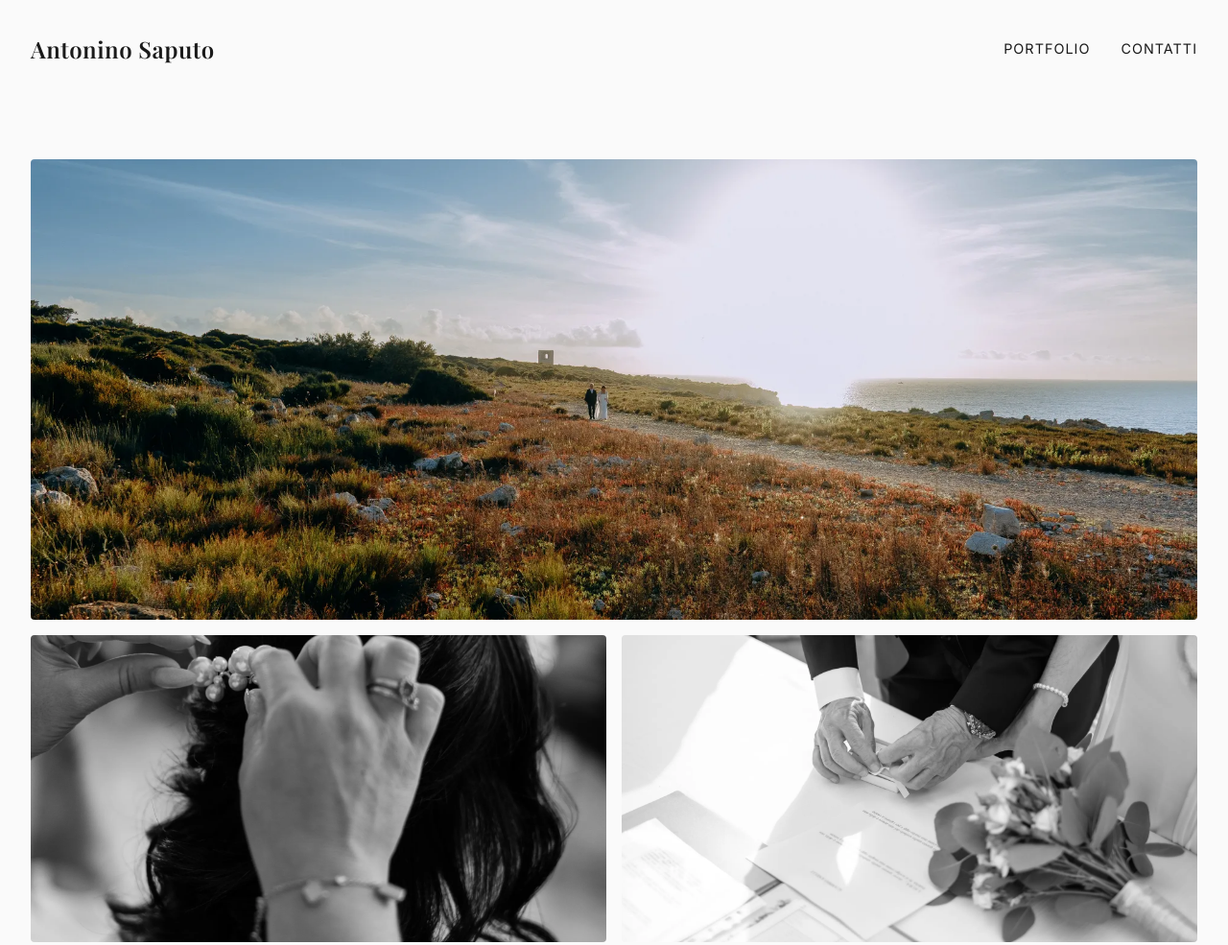
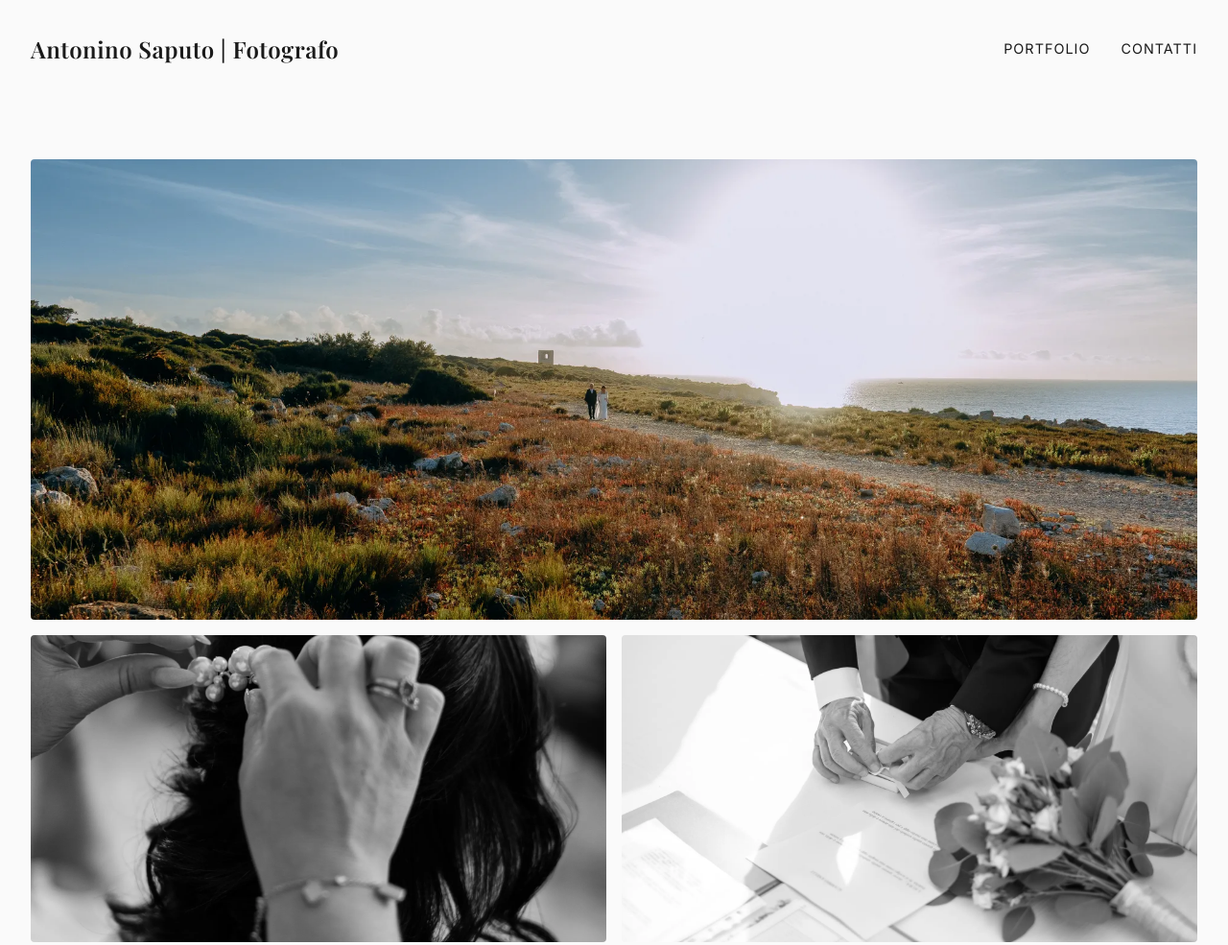
Before and after one commit to ninoclaudiofoto/saputo-photography-studio, a website: page index.html in a window 1280 px wide. Shown: the top 985 px of the page at 96% size. Drawn offline with nearby package versions, Linux system fonts and the light colour scheme; a web font is replaced by a local one.

Commit message:
fix: titles

```diff
--- a/assets/js/app.js
+++ b/assets/js/app.js
@@ -13,8 +13,8 @@ document.addEventListener('DOMContentLoaded', () => {
 
 function populateUI(data) {
     // Popola informazioni generali
-    document.getElementById('ui-name').textContent = data.name;
-    document.title = `${data.name} | Photography`;
+    document.getElementById('ui-name').textContent = data.main_title;
+    document.title = `${data.tab_title}`;
 
     // Popola Navbar e Contatti Testuali
     const textEmail = document.getElementById('text-email');
--- a/data.js
+++ b/data.js
@@ -1,5 +1,7 @@
 const siteData = {
   "name": "Antonino Saputo",
+  "tab_title": "Antonino Saputo | Fotografo Professionista a Palermo", // titolo visualizzato sulla scheda del browser (mantieni le parole fotografo e palermo per indicizzazione)
+  "main_title": "Antonino Saputo | Fotografo", // titolo visualizzato in alto sulla pagina
   "email": "sapunino08@gmail.com",
   "phone": "+39 389 426 2969",
   "whatsapp": "393894262969",
--- a/index.html
+++ b/index.html
@@ -6,7 +6,7 @@
     <meta name="viewport" content="width=device-width, initial-scale=1.0">
     <meta name="description"
         content="Portfolio di Antonino Saputo - Fotografo. Esplora le gallerie, prenota un servizio fotografico o richiedi informazioni.">
-    <title>Antonino Saputo | Fotografo Professionista a Palermo</title>
+    <title>Antonino Saputo | Fotografo Professionista a Palermo</title> <!-- Populated by JS -->
     <!-- Fonts & Performance -->
     <link rel="preconnect" href="https://fonts.googleapis.com">
     <link rel="preconnect" href="https://fonts.gstatic.com" crossorigin>
@@ -30,7 +30,7 @@
     <!-- Navigazione -->
     <header class="header">
         <div class="container header-content">
-            <a href="#" class="logo" id="ui-name">Antonino Saputo | Fotografo</a>
+            <a href="#" class="logo" id="ui-name">Antonino Saputo | Fotografo</a> <!-- Populated by JS -->
             <nav class="nav">
                 <ul class="nav-list">
                     <li><a href="#gallery">Portfolio</a></li>
```
